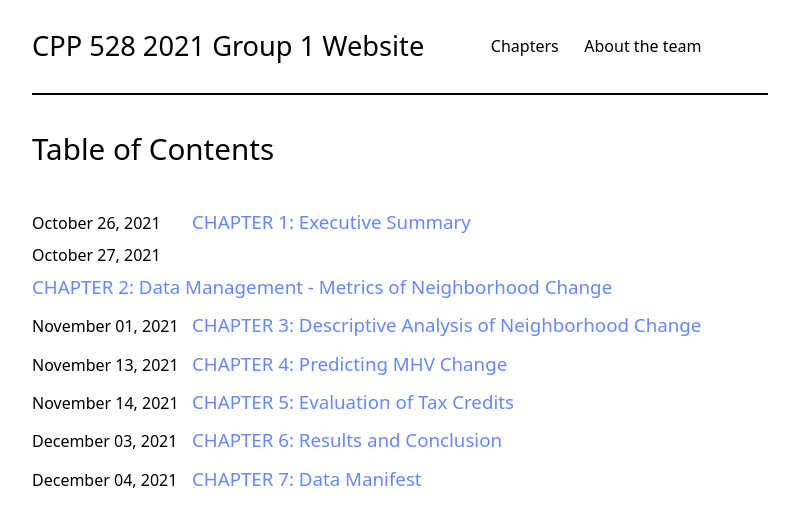
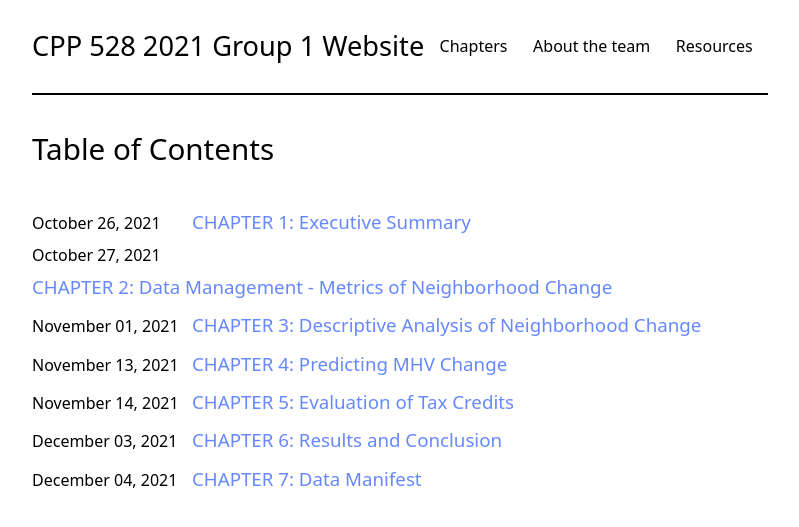
Before and after one commit to jmacost5/cpp-528-fall-2021-group-01, a Jekyll site: the page built from index.html, in a window 1280 px wide. Shown: the top 527 px of the page, without its empty margins (240-1039 px from the left). Built offline with Jekyll 4.4.1, drawn with Linux system fonts in a browser that asks for light colours; nearby versions of some CDN libraries; the list of posts is cut into pages by our own code.

Commit message:
Update _config.yml

```diff
--- a/_config.yml
+++ b/_config.yml
@@ -17,6 +17,7 @@ minimal_theme: true          # radically minimalistic theme
 navigation:                  # show navigation links in the header
   - index.html
   - about_us.md
+  - resources.md
 
 
 icons:                       # show icons in the header, for all possible icons see http://fontawesome.io/icons/
```
